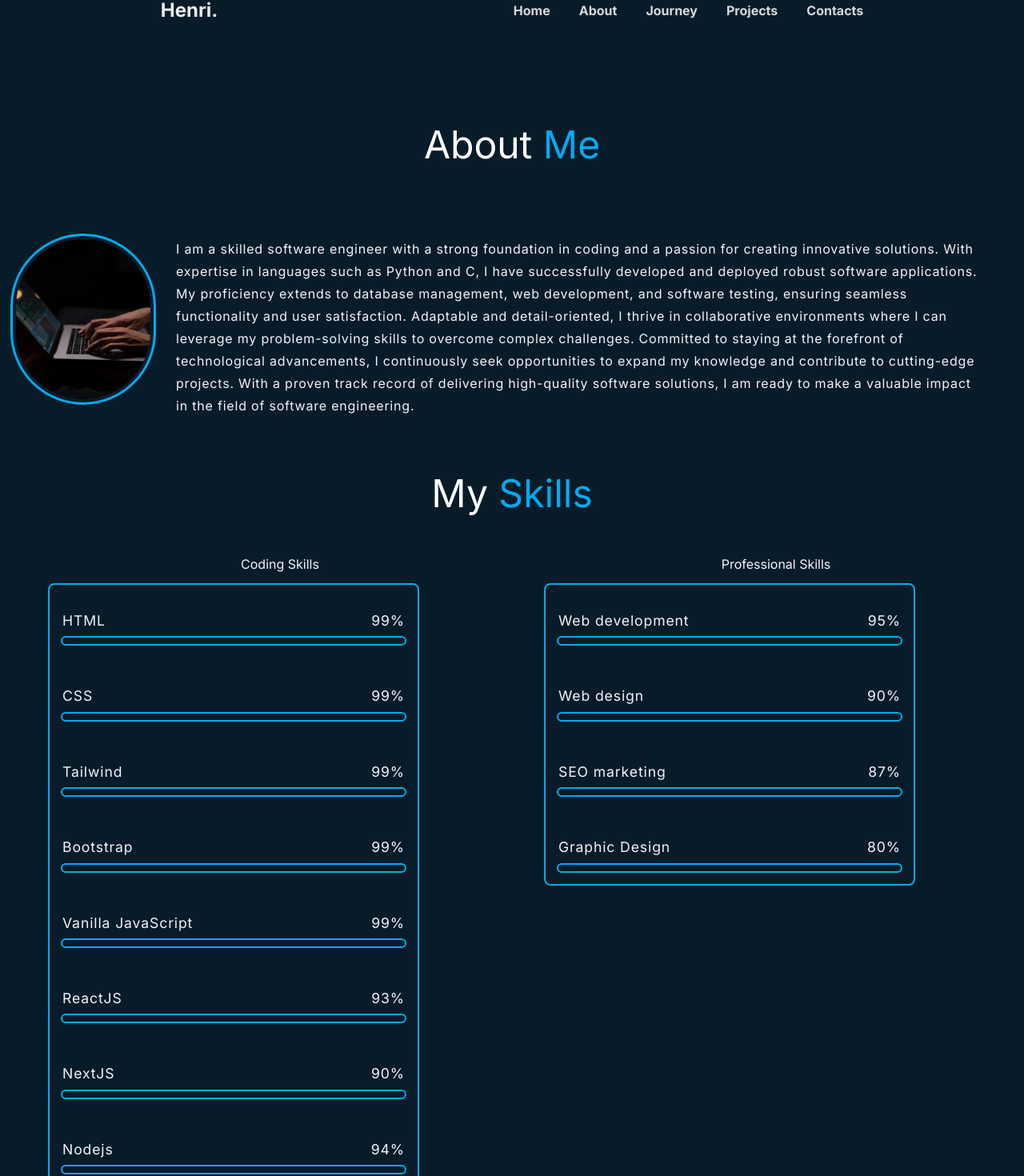
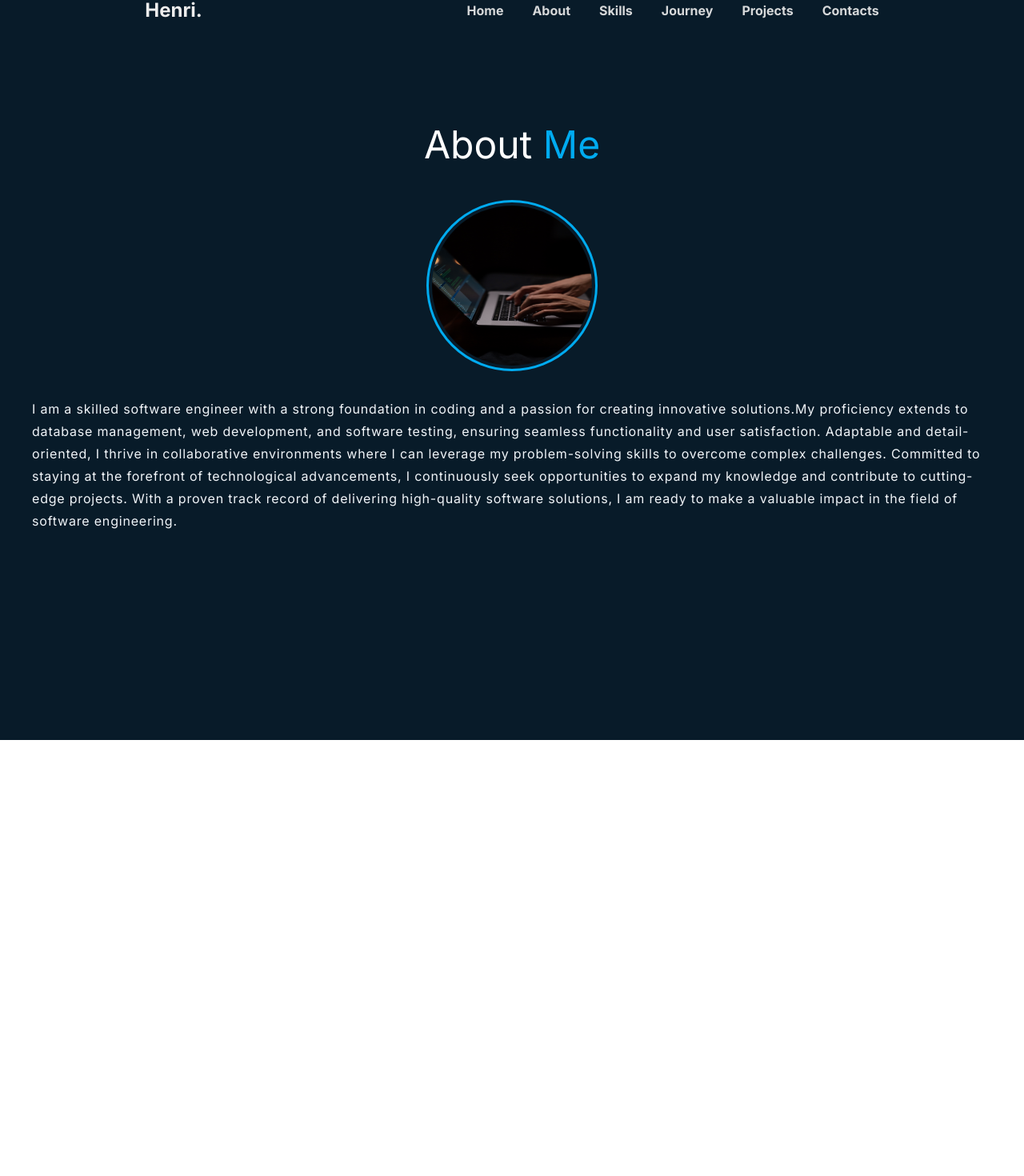
Before and after one commit to HenriTresor/portfolio, a Next.js app: page /about in a window 1280 px wide. Shown: the part 19-1489 px from the top of the page at 80% size. After the commit the page ends 944 px from the top, so only its background shows below. Built offline with nearby package versions, Linux system fonts and the light colour scheme.

Commit message:
made some changes

```diff
--- a/app/about/page.tsx
+++ b/app/about/page.tsx
@@ -8,11 +8,11 @@ type Props = {}
 
 const About = (props: Props) => {
   return (
-    <div className=' bg-[#081b29] h-auto '>
+    <div className=' bg-[#081b29] h-max-screen '>
       <Header />
-      <div className='h-auto flex flex-col p-5 justify-start mt-20 items-center gap-10'>
+      <div className='md:h-screen h-max-screen flex flex-col p-5 justify-start mt-20 items-center gap-10 '>
         <h1 className='text-[3em] text-white'>About <span className='text-[#00abf0]'>Me</span></h1>
-        <div className='flex items-center justify-start'>
+        <div className='flex items-center justify-start flex-col'>
           <Image
             src={'/coding.jpg'}
             alt={'coding image'}
@@ -22,38 +22,11 @@ const About = (props: Props) => {
           />
 
           <p className='text-slate-100 text-left p-5 ml-3 mr-3 mt-5 tracking-wider leading-7 w-full rounded-lg'>
-            I am a skilled software engineer with a strong foundation in coding and a passion for creating innovative solutions. With expertise in languages such as Python and C, I have successfully developed and deployed robust software applications. My proficiency extends to database management, web development, and software testing, ensuring seamless functionality and user satisfaction. Adaptable and detail-oriented, I thrive in collaborative environments where I can leverage my problem-solving skills to overcome complex challenges. Committed to staying at the forefront of technological advancements, I continuously seek opportunities to expand my knowledge and contribute to cutting-edge projects. With a proven track record of delivering high-quality software solutions, I am ready to make a valuable impact in the field of software engineering.
+            I am a skilled software engineer with a strong foundation in coding and a passion for creating innovative solutions.My proficiency extends to database management, web development, and software testing, ensuring seamless functionality and user satisfaction. Adaptable and detail-oriented, I thrive in collaborative environments where I can leverage my problem-solving skills to overcome complex challenges. Committed to staying at the forefront of technological advancements, I continuously seek opportunities to expand my knowledge and contribute to cutting-edge projects. With a proven track record of delivering high-quality software solutions, I am ready to make a valuable impact in the field of software engineering.
           </p>
 
         </div>
-        <div className='text-slate-100 w-full text-center'>
-          <h1 className='text-[3em] text-white'>My <span className='text-[#00abf0]'>Skills</span></h1>
 
-          <div className='flex justify-center items-start w-full mt-10'>
-            <div className='ml-10 w-full'>
-              <h1>Coding Skills</h1>
-              <div className='box w-full'>
-                {
-                  CodingSKills && CodingSKills.map(skill => (
-                    <Skill {...skill} key={skill.skill} />
-                  ))
-                }
-              </div>
-
-            </div>
-            <div className='ml-10 w-full'>
-              <h1>Professional Skills</h1>
-              <div className='box w-full'>
-                {
-                  professionalSkills && professionalSkills.map(skill => (
-                    <Skill {...skill} key={skill.skill} />
-                  ))
-                }
-              </div>
-            </div>
-          </div>
-
-        </div>
       </div>
     </div>
   )
--- a/app/contacts/page.tsx
+++ b/app/contacts/page.tsx
@@ -7,9 +7,9 @@ type Props = {}
 const Contacts = (props: Props) => {
   return (
 
-    <div className='bg-[#081b29] h-min-screen'>
+    <div className='bg-[#081b29] h-max-screen'>
       <Header />
-      <div className='h-max-screen md:h-screen flex flex-col p-5 justify-start mt-20 items-center gap-10 text-white text-center'>
+      <div className='h-max-screen md:h-auto flex flex-col p-5 justify-start mt-20 items-center gap-10 text-white text-center'>
         <h1 className='text-[2em] text-white'>Contact <span className='text-[#00baf0]'>Me</span></h1>
 
         <div className='flex flex-col gap-5'>
--- a/app/journey/page.tsx
+++ b/app/journey/page.tsx
@@ -11,25 +11,31 @@ function Education({ }: Props) {
                 <h1 className='text-[2em]'>My <span className='text-[#00baf0]'>Journey</span></h1>
 
                 <div className='flex justify-center items-start w-full flex-col md:flex-row'>
-                    <div className='ml-10'>
+                    <div className='ml-10 w-full'>
                         <h1>Education</h1>
                         <div className='box'>
                             <span>
                                 2022 - 2025
                             </span>
                             <h1>Software engineering - <span className='text-[#00baf0]'>Rwanda Coding Academy</span></h1>
-                            <p>Lorem ipsum dolor sit amet consectetur, adipisicing elit. Voluptatibus doloremque aspernatur eligendi possimus, corporis cupiditate id expedita optio consequuntur cum quibusdam qui quisquam impedit dicta odio, illum necessitatibus sapiente veritatis.</p>
+                            <div className='flex items-center justify-start'>
+                                <div className='w-4 h-[100px] bg-[#00abf0]'></div>
+                                <p className='ml-5'>Started class in the Africa&apos;s elite coding school in 2022 enrolling in Software engineering and embedded systems course. With 3-years of learning, i will be ready to take on challenging projects and work with others in teams.</p>
+                         </div>
                         </div>
 
                     </div>
-                    <div className='ml-10'>
+                    <div className='ml-10 w-full'>
                             <h1>Experience</h1>
                         <div className='box'>
                             <span>
                                 2022 - 2025
                             </span>
                             <h1>Software engineering - <span className='text-[#00baf0]'>Rwanda Coding Academy</span></h1>
-                            <p>Lorem ipsum dolor sit amet consectetur, adipisicing elit. Voluptatibus doloremque aspernatur eligendi possimus, corporis cupiditate id expedita optio consequuntur cum quibusdam qui quisquam impedit dicta odio, illum necessitatibus sapiente veritatis.</p>
+                            <div className='flex items-center justify-start'>
+                                <div className='w-4 h-[100px] bg-[#00abf0]'></div>
+                                <p className='ml-5'>3 years taking pace on challenging projects, working in teams and counselling others.</p>
+                            </div>
                         </div>
                     </div>
                 </div>
--- /dev/null
+++ b/app/skills/page.tsx
@@ -0,0 +1,44 @@
+import React from 'react'
+import { CodingSKills, professionalSkills } from '../data/skills'
+import Skill from '@/components/Skill'
+import Header from '@/components/Header'
+
+type Props = {}
+
+function Skills({}: Props) {
+  return (
+      <div className='bg-[#081b29] h-max-screen '>
+          <Header />
+          <div className='text-slate-100 w-full text-center mt-20'>
+              <h1 className='text-[3em] text-white'>My <span className='text-[#00abf0]'>Skills</span></h1>
+
+              <div className='flex justify-center items-start w-full mt-10'>
+                  <div className='ml-10 w-full'>
+                      <h1>Coding Skills</h1>
+                      <div className='box w-full'>
+                          {
+                              CodingSKills && CodingSKills.map(skill => (
+                                  <Skill {...skill} key={skill.skill} />
+                              ))
+                          }
+                      </div>
+
+                  </div>
+                  <div className='ml-10 w-full'>
+                      <h1>Professional Skills</h1>
+                      <div className='box w-full'>
+                          {
+                              professionalSkills && professionalSkills.map(skill => (
+                                  <Skill {...skill} key={skill.skill} />
+                              ))
+                          }
+                      </div>
+                  </div>
+              </div>
+
+          </div>
+    </div>
+  )
+}
+
+export default Skills
--- a/components/Header/index.tsx
+++ b/components/Header/index.tsx
@@ -35,6 +35,9 @@ const Header = (props: Props) => {
                     <Link href={'/about'}>
                         <li className='nav-list-item'>About</li>
                     </Link>
+                    <Link href={'/skills'}>
+                        <li className='nav-list-item'>Skills</li>
+                    </Link>
                     <Link href={'/journey'}>
                         <li className='nav-list-item'>Journey</li>
                     </Link>
--- a/package.json
+++ b/package.json
@@ -9,6 +9,7 @@
     "lint": "next lint"
   },
   "dependencies": {
+    "@react-icons/all-files": "^4.1.0",
     "@types/node": "^20.4.0",
     "@types/react": "^18.2.14",
     "@types/react-dom": "^18.2.6",
```
Also changed, not shown: 1 other file (tests, documents, lock files or other folders).
